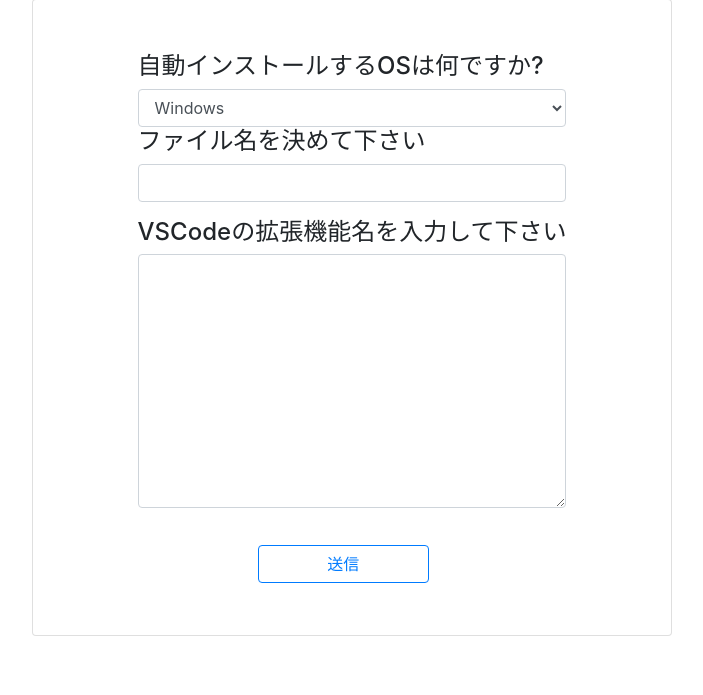
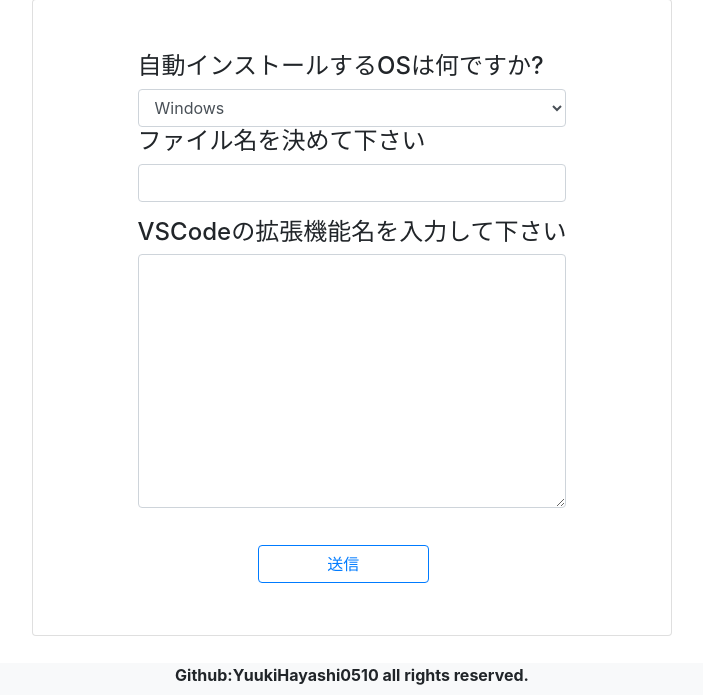
Before and after one commit to YuukiHayashi0510/VSExtBatCreateApp, a Flask app: page / in a window 1280 px wide. Shown: the part 105-800 px from the top of the page, without its empty margins (288-991 px from the left). Run offline with Flask 2, Linux system fonts and the light colour scheme.

Commit message:
add:rights reserved

```diff
--- a/templates/layout.html
+++ b/templates/layout.html
@@ -25,7 +25,17 @@
         </header>
 
         {% block content %}{% endblock %}
+        <footer class="bg-light">Github:YuukiHayashi0510 all rights reserved.</footer>
         <!-- Option 1: jQuery and Bootstrap Bundle (includes Popper) -->
+        <style>
+            footer {
+                position: absolute;
+                bottom: 0; height:
+                4%; width: 100%;
+                text-align: center;
+                font-weight: bold;
+            }
+        </style>
     <script src="https://code.jquery.com/jquery-3.5.1.slim.min.js" integrity="sha384-DfXdz2htPH0lsSSs5nCTpuj/zy4C+OGpamoFVy38MVBnE+IbbVYUew+OrCXaRkfj" crossorigin="anonymous"></script>
     <script src="https://cdn.jsdelivr.net/npm/bootstrap@4.5.3/dist/js/bootstrap.bundle.min.js" integrity="sha384-ho+j7jyWK8fNQe+A12Hb8AhRq26LrZ/JpcUGGOn+Y7RsweNrtN/tE3MoK7ZeZDyx" crossorigin="anonymous"></script>
     </body>
```
